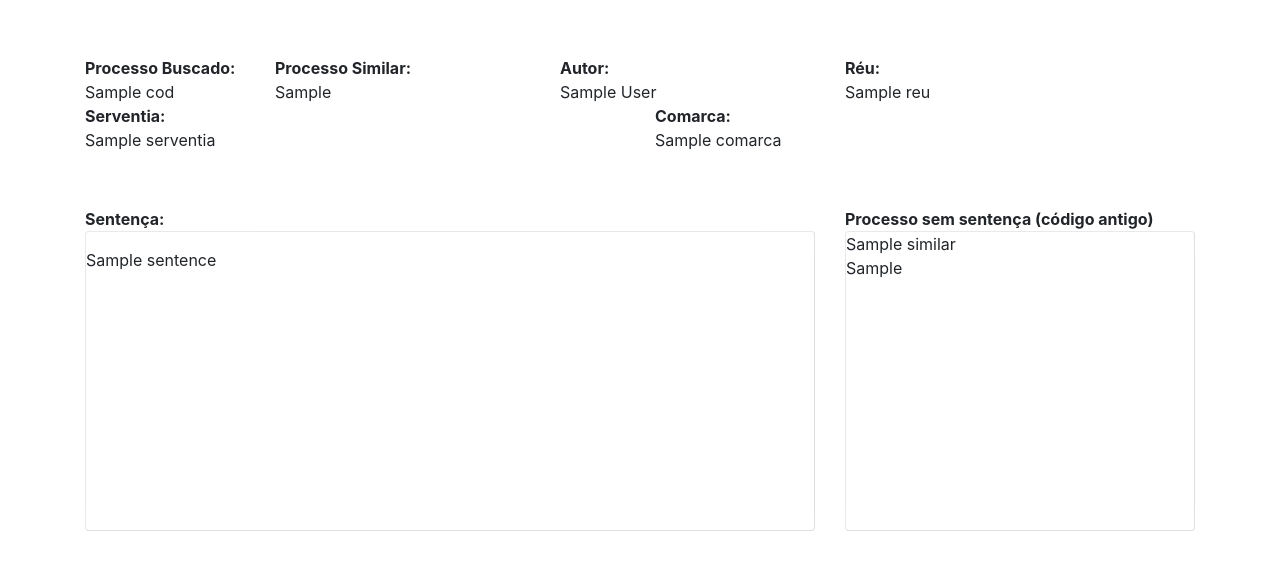
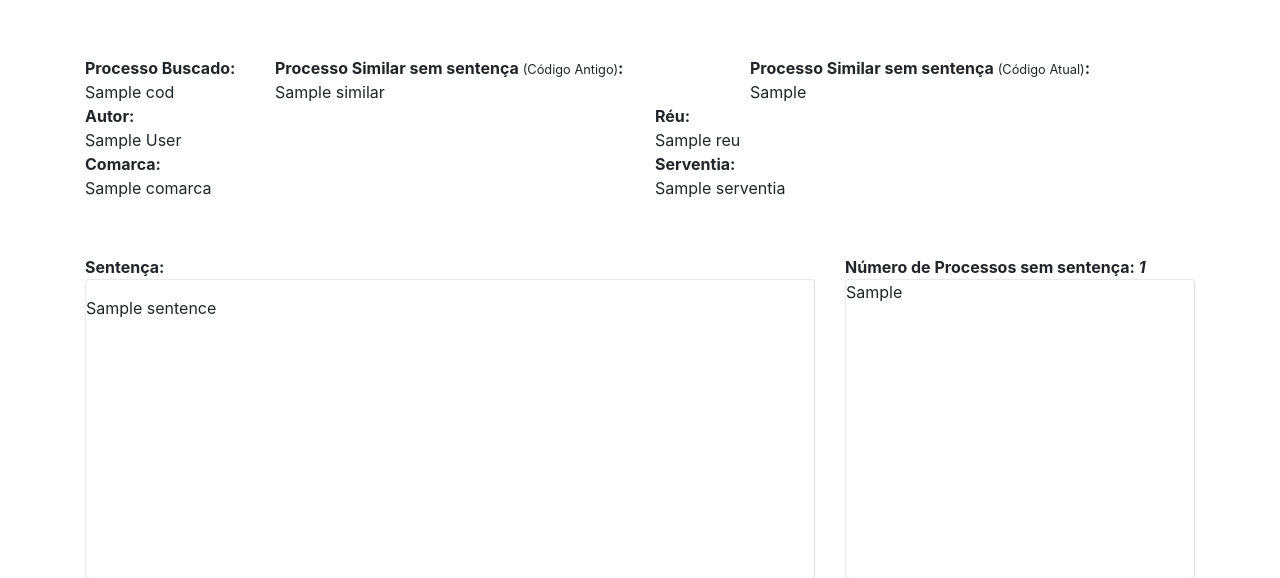
Before and after one commit to yangricardo/reditus, a Django app: template templates/search/sentenca.html in a window 1280 px wide. Shown: the top 578 px of the page. Run offline with Django 3.2, Linux system fonts and the light colour scheme; the template is opened without the code that fills it: most values are stand-ins (such as "Sample title", 1, 10 or a date in 2020); some libraries are stand-ins or nearby versions.

Commit message:
Refatorando codigo

```diff
--- a/search/apps.py
+++ b/search/apps.py
@@ -133,5 +133,4 @@ class SearchConfig(AppConfig):
         self.build_processes_dict()
         print("Lendo processos...")
         self.build_process_dict()
-        print(self.process_dict)
         print('Processos Carregados...')
--- a/templates/search/sentenca.html
+++ b/templates/search/sentenca.html
@@ -13,28 +13,35 @@
                 <strong>Processo Buscado:</strong>
                 <div class="card-text justify-content-center">{{ cod }}</div>
             </div>
-            <div class="col-sm-3">
-                <strong>Processo Similar:</strong>
+            <div class="col-sm-5">
+                <strong>Processo Similar sem sentença <small>(Código Antigo)</small>:</strong>
+                <div class="card-text justify-content-center">{{ similar }}</div>
+            </div>
+            <div class="col-sm-4">
+                <strong>Processo Similar sem sentença <small>(Código Atual)</small>: </strong>
                 <div class="card-text justify-content-center">{{ similar_atual }}</div>
             </div>
-            <div class="col-sm-3">
+        </div>
+        <div class="row">
+            <div class="col-sm-6">
                 <strong>Autor:</strong>
                 <div class="card-text justify-content-center">{{author}}</div>
             </div>
-            <div class="col-sm-4">
+            <div class="col-sm-6">
                 <strong>Réu:</strong>
                 <div class="card-text justify-content-center">{{reu}}</div>
             </div>
         </div>
         <div class="row">
             <div class="col-sm-6">
+                <strong>Comarca:</strong>
+                <div class="card-text justify-content-center">{{ comarca }}</div>
+            </div>
+            <div class="col-sm-6">
                 <strong>Serventia:</strong>
                 <div class="card-text justify-content-center">{{ serventia }}</div>
             </div>
-            <div class="col-sm-6">
-                <strong>Comarca:</strong>
-                <div class="card-text justify-content-center">{{ comarca }}</div>
-            </div>
+
         </div>
         <div class="row sentenca-container">
             <div class="col-sm-8">
@@ -46,12 +53,10 @@
                 </div>
             </div>
             <div class="col-sm-4">
-                <strong>Processo sem sentença (código antigo)</strong>
+                <strong>Número de Processos sem sentença: <em>{{ similar_processes|length }}</em></strong>
                 <div class="card sentenca-box text-justify">
-                    {{similar}}
-                    <br>
                     {% for sp in similar_processes %}
-                        <p>{{sp}}</p>
+                        {{sp}}</br>
                     {% endfor%}
                 </div>
             </div>
```
Also changed, not shown: search/views.py (+3 -7 lines).
